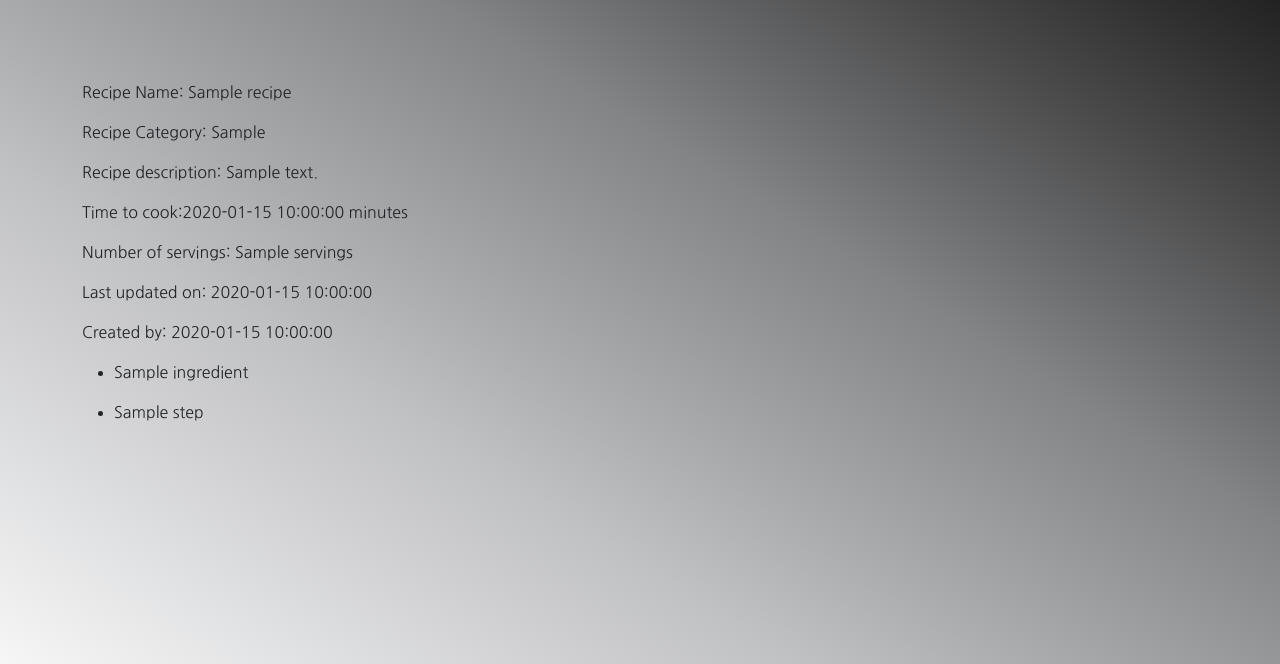
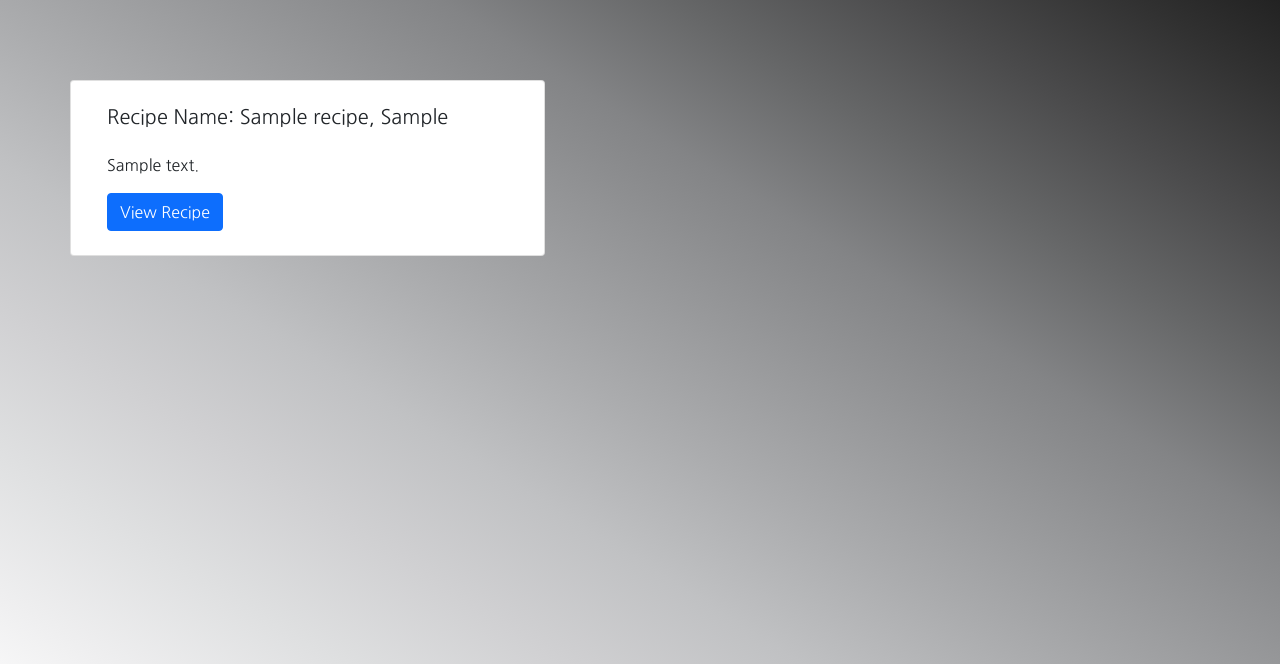
Before and after one commit to Zelhorst92/share-your-recipes, a Flask app: page /search in a window 1280 px wide. Shown: the part 56-720 px from the top of the page. Run offline with Flask 2, Linux system fonts and the light colour scheme; a database or web service that is not in the repository returns one stand-in record (values such as "Sample title"); some libraries are stand-ins or nearby versions.

Commit message:
Add initial linking through find/view full recipe

```diff
--- a/app.py
+++ b/app.py
@@ -114,10 +114,11 @@ def logout():
     return redirect(url_for("login"))
 
 
-@app.route("/get_recipe")
-def get_recipes():
-    recipes = mongo.db.recipes.find()
-    return render_template("recipes.html", recipes=recipes)
+@app.route("/view_recipe", methods=["GET", "POST"])
+def view_recipe():
+    full_recipe = request.form.get("full_recipe")
+    recipe = list(mongo.db.recipes.find({"$text": {"$search": full_recipe}}))
+    return render_template("recipe.html", recipes=recipe)
 
 
 if __name__ == "__main__":
--- a/templates/recipes.html
+++ b/templates/recipes.html
@@ -1,29 +1,26 @@
 {% extends "base.html" %}
 {% block result %}
 
-    {% for recipe in recipes %}
-        <p>Recipe Name: {{ recipe.recipe_name }} </p>
-        <p>Recipe Category: {{ recipe.recipe_category }} </p>
-        <p>Recipe description: {{ recipe.recipe_description }} </p>
-        <!-- <img src="{{ recipe.recipe_img }}" alt="recipe image"/> -->
-        <p>Time to cook:{{ recipe.cook_time }} minutes</p>
-        <p>Number of servings: {{ recipe.servings }} </p>
-        <p>Last updated on: {{ recipe.last_updated }} </p>
-        <p>Created by: {{ recipe.created_by }} </p>
-        <ul>
-            {% for ingredient in recipe.recipe_ingredients %}
-            <li>
-              {{ ingredient }}
-            </li>
-            {% endfor %}
-        </ul>
-        <ul>
-            {% for step in recipe.recipe_method %}
-            <li>
-              {{ step }}
-            </li>
-            {% endfor %}
-        </ul>
-    {% endfor %}
+<div class="row">
+	<div class="col-5 card">
+		<div class="card-body">
+			{% for recipe in recipes %}
+			<h5 class="card-title">Recipe Name: {{ recipe.recipe_name }}, {{ recipe.recipe_category }} </h5>
+			<p>{{ recipe.recipe_description }} </p>
+
+			<div class="row">
+				<form method="POST" action="{{ url_for('view_recipe') }}">
+					<input id="full_recipe" name="full_recipe" type="hidden" value="{{ recipe.recipe_name }}">
+					<button  class="btn btn-primary" type="submit">View Recipe</button>
+				</form>
+			</div>
+
+			{% endfor %}
+		</div>
+	</div>
+
+
+</div>
+
 
 {% endblock %}
```
Also changed, not shown: templates/recipe.html (added, +44 -0 lines).
